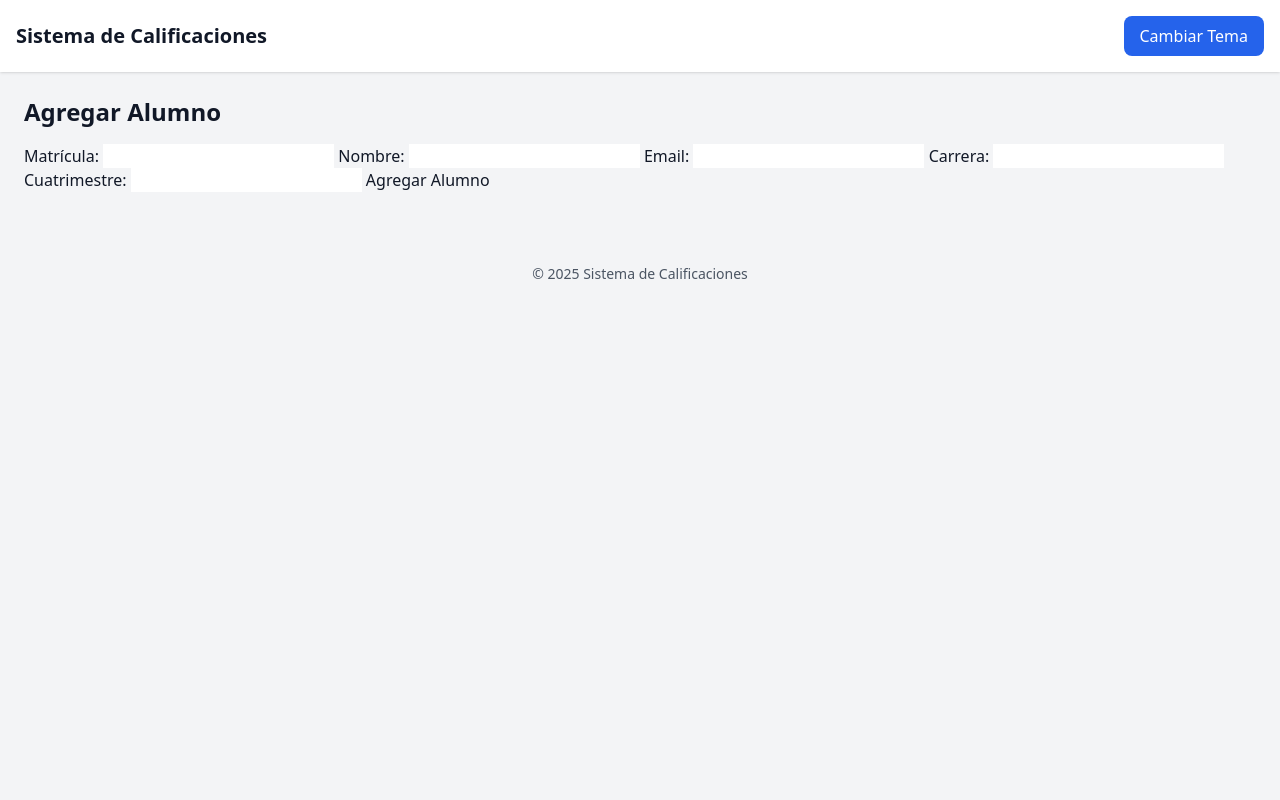
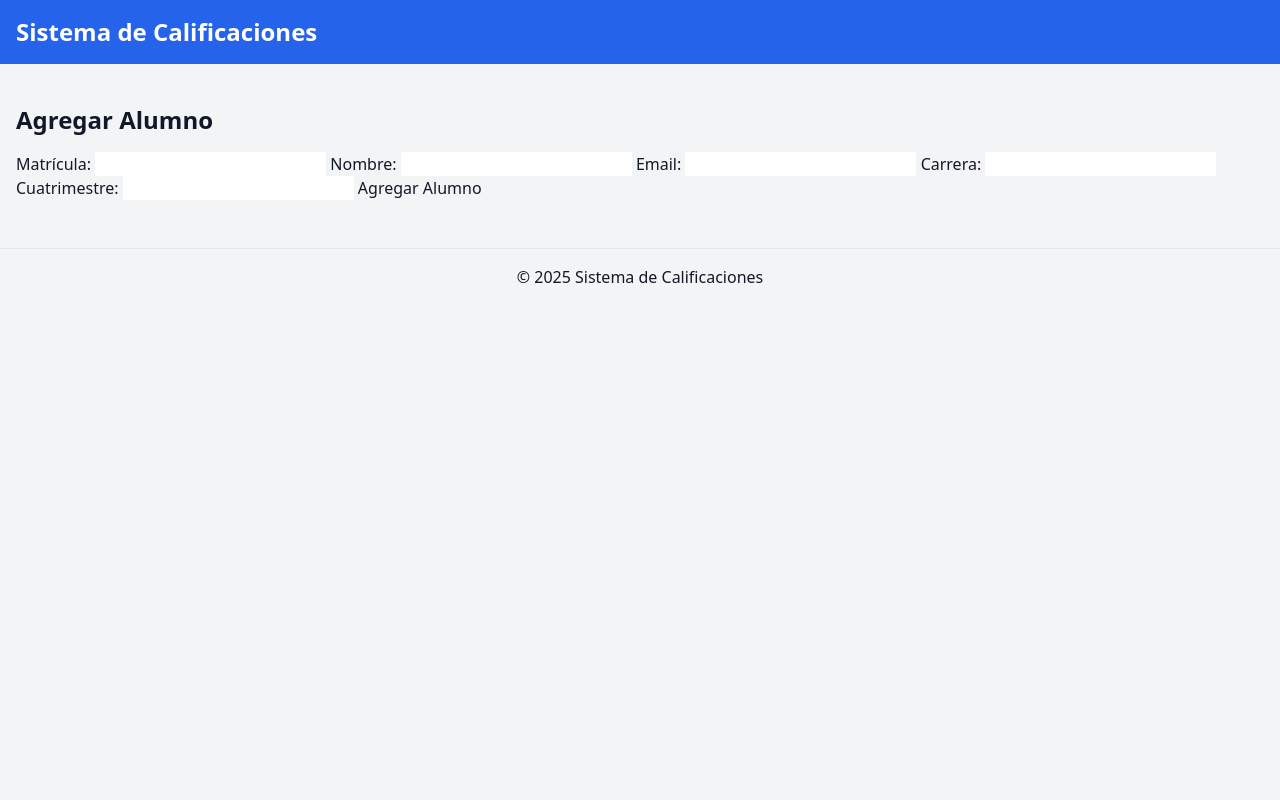
Before and after one commit to N03l244/Calificaciones_SI, a Flask app: page /agregar in a window 1280 px wide. Run offline with Flask 3, Linux system fonts and the light colour scheme; tables that the repository leaves empty hold one stand-in row (values such as "Sample post"); some libraries are stand-ins or nearby versions.

Commit message:
Update base.html

```diff
--- a/Calificaciones/templates/base.html
+++ b/Calificaciones/templates/base.html
@@ -1,48 +1,24 @@
 <!DOCTYPE html>
-<html lang="es" class="h-full" data-theme="light">
-
+<html lang="es">
 <head>
     <meta charset="UTF-8">
     <meta name="viewport" content="width=device-width, initial-scale=1.0">
     <title>{% block title %}Sistema de Calificaciones{% endblock %}</title>
-
-    <!-- Tailwind CSS -->
     <script src="https://cdn.tailwindcss.com"></script>
-
-    <!-- Configuración de Modo Oscuro/Claro -->
-    <script>
-        if (localStorage.getItem('theme') === 'dark' || (!('theme' in localStorage) && window.matchMedia('(prefers-color-scheme: dark)').matches)) {
-            document.documentElement.classList.add('dark');
-        } else {
-            document.documentElement.classList.remove('dark');
-        }
-    </script>
 </head>
-
-<body class="h-full bg-gray-100 dark:bg-gray-900 text-gray-900 dark:text-gray-100">
-    <nav class="bg-white dark:bg-gray-800 shadow p-4 flex justify-between items-center">
-        <a href="/" class="text-xl font-bold">Sistema de Calificaciones</a>
-
-        <button id="theme-toggle" class="px-4 py-2 bg-blue-600 dark:bg-blue-500 text-white rounded-lg hover:bg-blue-700 dark:hover:bg-blue-400">
-            Cambiar Tema
-        </button>
+<body class="bg-gray-100 text-gray-900">
+    <nav class="bg-blue-600 text-white p-4 mb-6">
+        <div class="container mx-auto">
+            <a href="/" class="text-2xl font-bold">Sistema de Calificaciones</a>
+        </div>
     </nav>
 
-    <main class="p-6">
+    <main class="container mx-auto p-4">
         {% block content %}{% endblock %}
     </main>
 
-    <footer class="text-center p-4 mt-8 text-sm text-gray-600 dark:text-gray-400">
-        © 2025 Sistema de Calificaciones
+    <footer class="text-center p-4 mt-8 border-t">
+        &copy; 2025 Sistema de Calificaciones
     </footer>
-
-    <script>
-        const themeToggle = document.getElementById('theme-toggle');
-        themeToggle.addEventListener('click', () => {
-            document.documentElement.classList.toggle('dark');
-            localStorage.setItem('theme', document.documentElement.classList.contains('dark') ? 'dark' : 'light');
-        });
-    </script>
 </body>
-
 </html>
```
